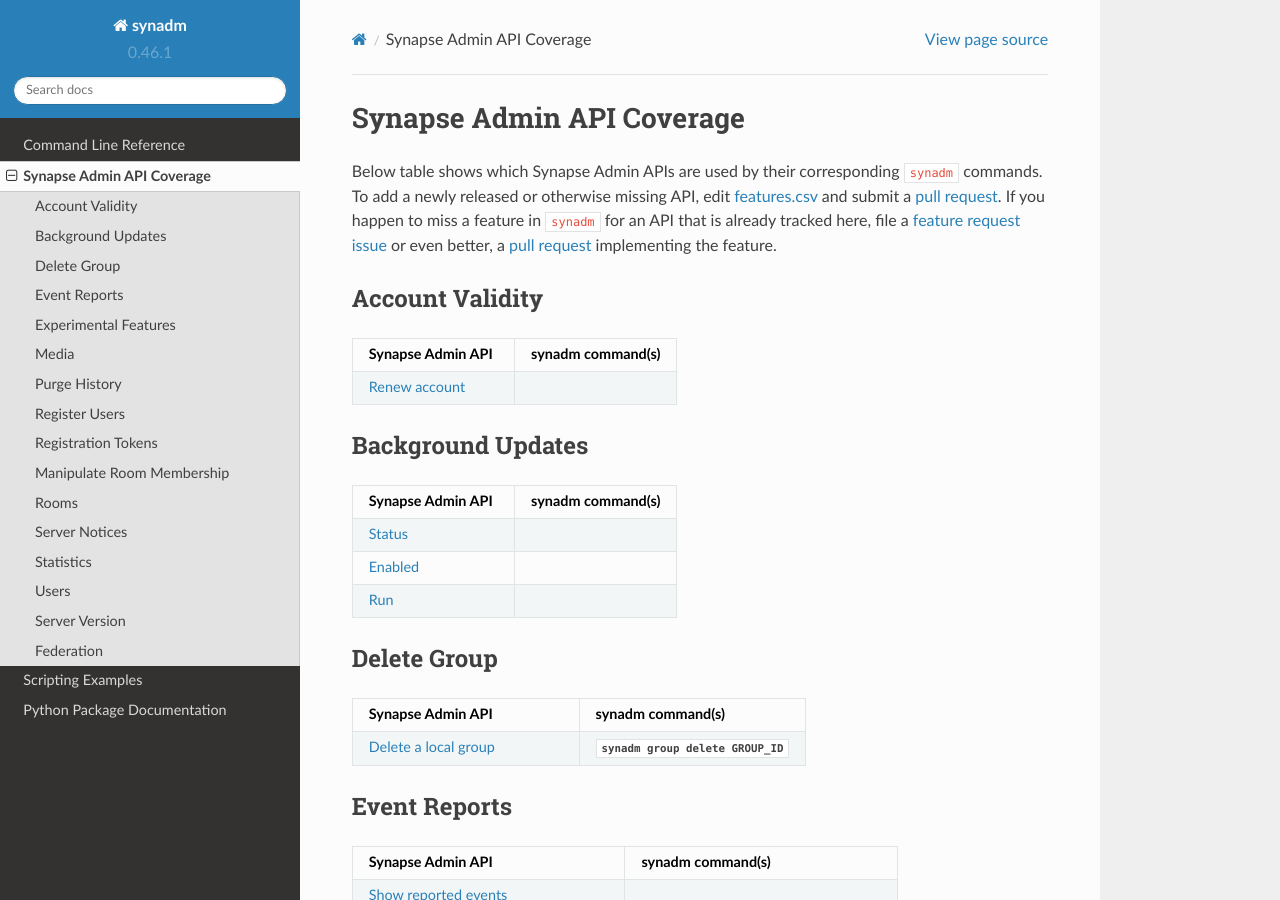
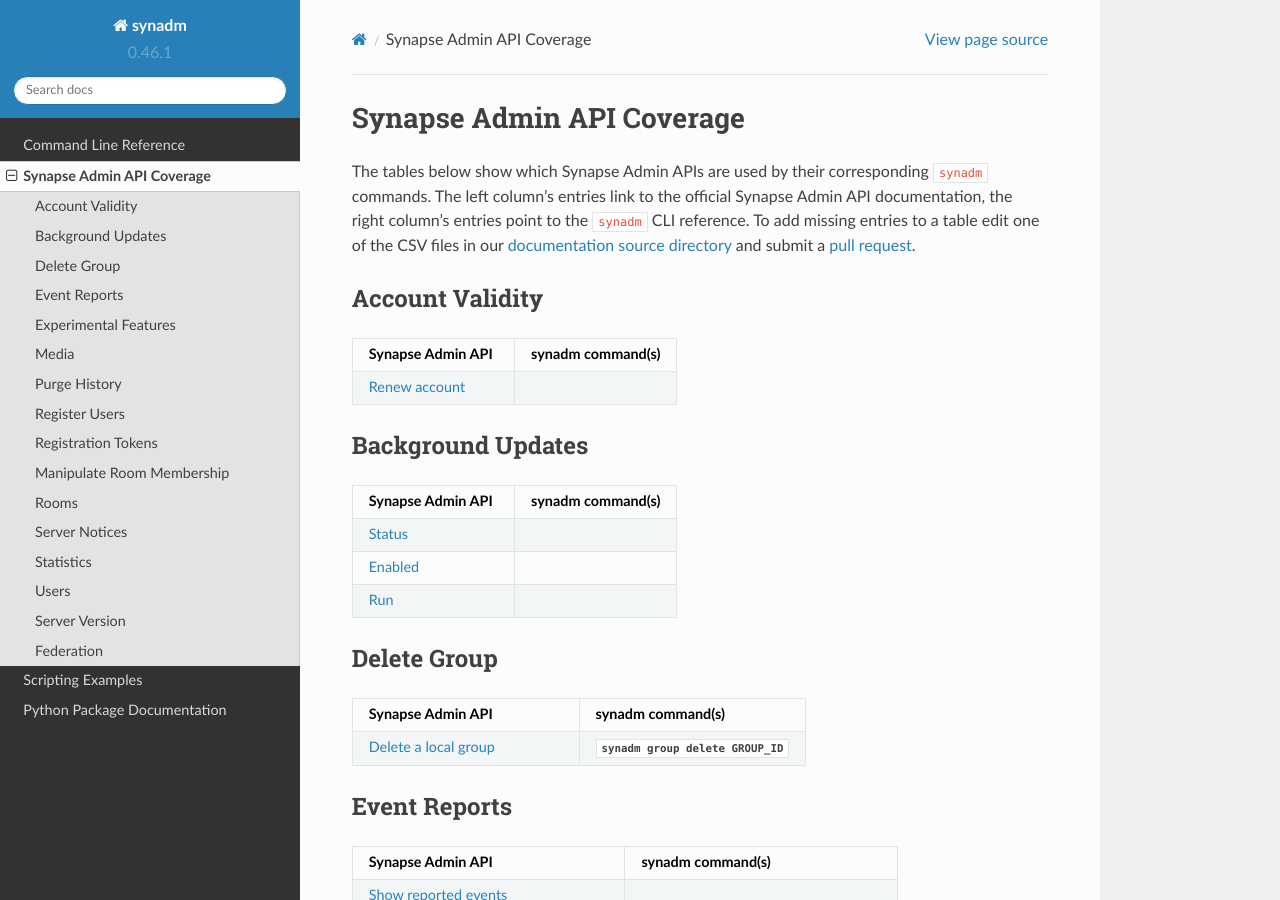
Before and after one commit to JOJ0/synadm, a Sphinx documentation site: the page built from doc/source/features.rst, in a window 1280 px wide and 900 px high. Built offline with Sphinx 7.4.7 and the Read the Docs theme 2.0.0, drawn with Linux system fonts in a browser that asks for light colours.

Commit message:
Reword features.rst intro text

```diff
--- a/doc/source/features.rst
+++ b/doc/source/features.rst
@@ -1,11 +1,9 @@
 Synapse Admin API Coverage
 ==========================
 
-Below table shows which Synapse Admin APIs are used by their corresponding
-``synadm`` commands. To add a newly released or otherwise missing API, edit
-`features.csv`_ and submit a `pull request`_. If you happen to miss a feature
-in ``synadm`` for an API that is already tracked here, file a `feature request
-issue`_ or even better, a `pull request`_ implementing the feature.
+The tables below show which Synapse Admin APIs are used by their corresponding ``synadm`` commands.
+The left column's entries link to the official Synapse Admin API documentation, the right column's entries point to the ``synadm`` CLI reference.
+To add missing entries to a table edit one of the CSV files in our `documentation source directory`_ and submit a `pull request`_.
 
 Account Validity
 ----------------
@@ -136,7 +134,7 @@
    :widths: 1 1
 
 
-.. _features.csv:
+.. _documentation source directory:
    https://github.com/JOJ0/synadm/tree/master/doc/source/features.csv
 .. _feature request issue:
    https://github.com/JOJ0/synadm/issues/new
```
